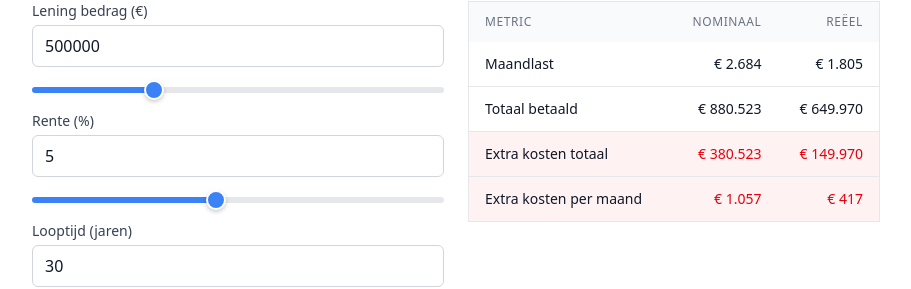
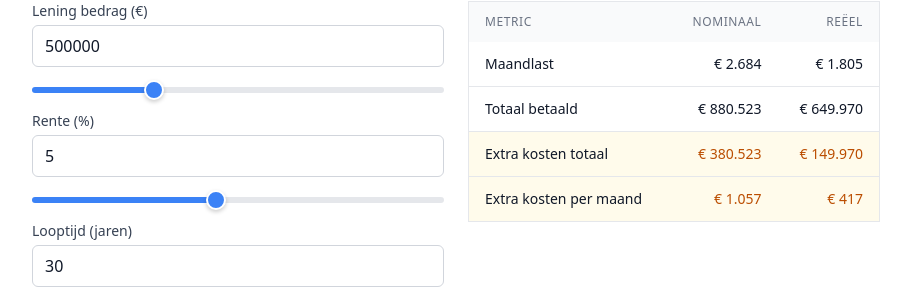
Before and after one commit to qlp/hypotheek, a SvelteKit app: page / in a window 1280 px wide. Shown: the part 127-416 px from the top of the page, without its empty margins (184-1095 px from the left). Built offline with nearby package versions, Linux system fonts and the light colour scheme.

Commit message:
fix styling

```diff
--- a/src/app.css
+++ b/src/app.css
@@ -68,4 +68,5 @@ input[type='number']::-webkit-inner-spin-button {
 
 input[type='number'] {
 	-moz-appearance: textfield;
+	appearance: textfield;
 }
--- a/src/routes/+page.svelte
+++ b/src/routes/+page.svelte
@@ -387,25 +387,25 @@
 									>{formatEuro(result.totaalReel, locale)}</td
 								>
 							</tr>
-							<tr class="bg-red-50 dark:bg-red-900/30">
+							<tr class="bg-amber-50 dark:bg-amber-900/20">
 								<td class="px-4 py-3 text-sm font-medium text-gray-900 dark:text-gray-100"
 									>{t.extraCostsTotal}</td
 								>
-								<td class="px-4 py-3 text-sm text-right text-red-600"
+								<td class="px-4 py-3 text-sm text-right text-amber-700 dark:text-amber-400"
 									>{formatEuro(result.verschilNominaal, locale)}</td
 								>
-								<td class="px-4 py-3 text-sm text-right text-red-600"
+								<td class="px-4 py-3 text-sm text-right text-amber-700 dark:text-amber-400"
 									>{formatEuro(result.verschilReel, locale)}</td
 								>
 							</tr>
-							<tr class="bg-red-50 dark:bg-red-900/30">
+							<tr class="bg-amber-50 dark:bg-amber-900/20">
 								<td class="px-4 py-3 text-sm font-medium text-gray-900 dark:text-gray-100"
 									>{t.extraCostsMonthly}</td
 								>
-								<td class="px-4 py-3 text-sm text-right text-red-600"
+								<td class="px-4 py-3 text-sm text-right text-amber-700 dark:text-amber-400"
 									>{formatEuro(result.verschilNominaalPerMaand, locale)}</td
 								>
-								<td class="px-4 py-3 text-sm text-right text-red-600"
+								<td class="px-4 py-3 text-sm text-right text-amber-700 dark:text-amber-400"
 									>{formatEuro(result.verschilReelPerMaand, locale)}</td
 								>
 							</tr>
```
